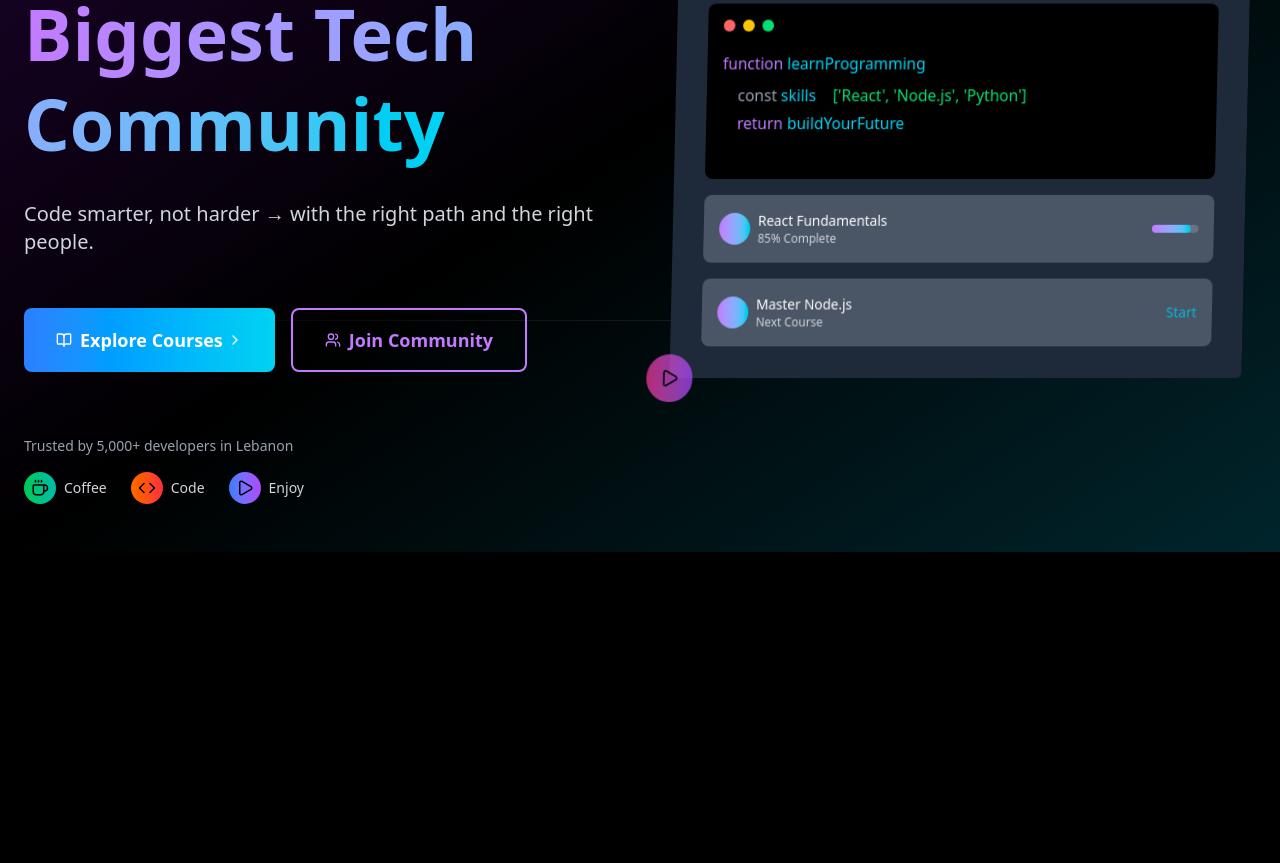
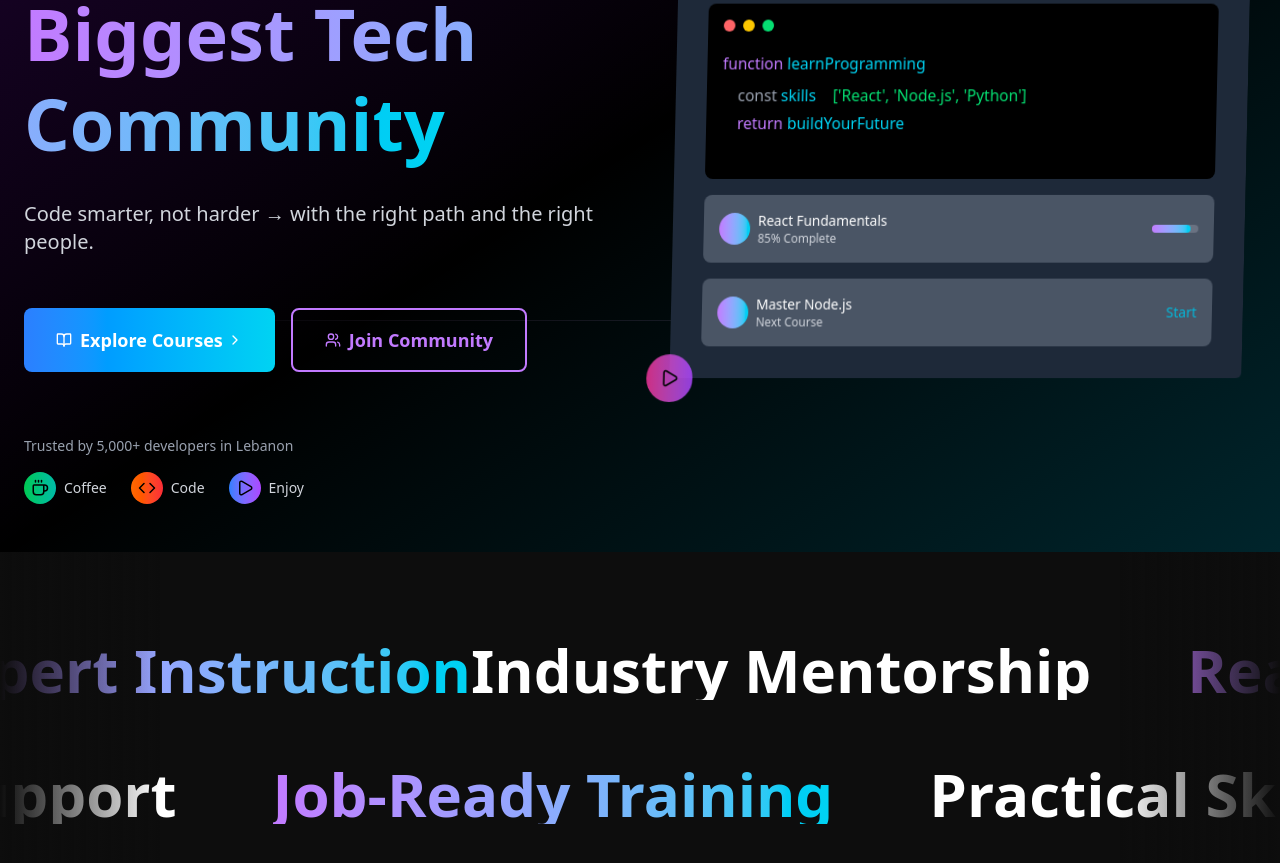
Before and after one commit to chko0/devbounty-techtalks-1, a React (Vite) app: page / in a window 1280 px wide. Shown: the part 323-1186 px from the top of the page. Before the commit the page ends 875 px from the top, so only its background shows below. Built offline with nearby package versions, Linux system fonts and the light colour scheme.

Commit message:
feat: Add Feature Highlights section and new marquee animation classes

```diff
--- /dev/null
+++ b/src/components/featureHighlight/FeatureHighlight.jsx
@@ -0,0 +1,72 @@
+import GradientText from "../common/GradientText";
+
+const row1 = [
+  "Industry Mentorship",
+  <GradientText>Real-World Projects</GradientText>,
+  "Professional Certification",
+  <GradientText>Career Opportunities</GradientText>,
+  "Hands-On Learning",
+  <GradientText>Expert Instruction</GradientText>,
+];
+
+const row2 = [
+  "Community Support",
+  <GradientText>Job-Ready Training</GradientText>,
+  "Practical Skills",
+  <GradientText>Team Collaboration</GradientText>,
+  "Startup Partnerships",
+  <GradientText>5,000+ Developers</GradientText>,
+];
+
+export default function FeatureHighlight() {
+  return (
+    <div className="relative py-22 bg-[#0d0d0d] overflow-hidden">
+      {/* Left & Right fades */}
+      <div className="pointer-events-none absolute inset-y-0 left-0 w-40 bg-gradient-to-r from-[#0d0d0d] to-transparent z-20" />
+      <div className="pointer-events-none absolute inset-y-0 right-0 w-40 bg-gradient-to-l from-[#0d0d0d] to-transparent z-20" />
+
+      {/* Row 1 — scrolls LEFT */}
+      <div className="marquee marquee-right mb-16">
+        <div className="marquee-track">
+          <div className="marquee-content">
+            {row1.map((item, i) => (
+              <span key={i} className="text-6xl font-bold text-white">
+                {item}
+              </span>
+            ))}
+          </div>
+
+          {/* Duplicate for seamless loop */}
+          <div className="marquee-content">
+            {row1.map((item, i) => (
+              <span key={"dup-" + i} className="text-6xl font-bold text-white">
+                {item}
+              </span>
+            ))}
+          </div>
+        </div>
+      </div>
+
+      {/* Row 2 — scroll RIGHT */}
+      <div className="marquee marquee-left">
+        <div className="marquee-track">
+          <div className="marquee-content">
+            {row2.map((item, i) => (
+              <span key={i} className="text-6xl font-bold text-white">
+                {item}
+              </span>
+            ))}
+          </div>
+
+          <div className="marquee-content">
+            {row2.map((item, i) => (
+              <span key={"dup-" + i} className="text-6xl font-bold text-white">
+                {item}
+              </span>
+            ))}
+          </div>
+        </div>
+      </div>
+    </div>
+  );
+}
--- a/src/index.css
+++ b/src/index.css
@@ -28,3 +28,60 @@
     transform: translateX(-100%);
   }
 }
+
+/* --------------------------------------------- */
+/* MARQUEE BASE                                   */
+/* --------------------------------------------- */
+.marquee {
+  display: flex;
+  width: 100%;
+  overflow: hidden;
+  position: relative;
+  white-space: nowrap;
+}
+
+/* Track that moves */
+.marquee-track {
+  display: flex;
+  flex-shrink: 0;
+}
+
+/* Duplicate track for seamless looping */
+.marquee-content {
+  display: flex;
+  gap: 6rem; /* adjust spacing between items */
+  white-space: nowrap;
+}
+
+/* --------------------------------------------- */
+/* ANIMATIONS                                     */
+/* --------------------------------------------- */
+
+/* Scroll left */
+@keyframes marquee-left {
+  0% {
+    transform: translateX(0);
+  }
+  100% {
+    transform: translateX(-50%);
+  }
+}
+
+/* Scroll right */
+@keyframes marquee-right {
+  0% {
+    transform: translateX(-50%);
+  }
+  100% {
+    transform: translateX(0);
+  }
+}
+
+/* Classes to trigger the animations */
+.marquee-left .marquee-track {
+  animation: marquee-left 50s linear infinite;
+}
+
+.marquee-right .marquee-track {
+  animation: marquee-right 50s linear infinite;
+}
--- a/src/pages/HomePage.jsx
+++ b/src/pages/HomePage.jsx
@@ -1,10 +1,11 @@
-import Logo from "../components/common/Logo";
+import FeatureHighlight from "../components/featureHighlight/FeatureHighlight";
 import Hero from "../components/hero/Hero";
 
 export default function HomePage() {
   return (
     <>
       <Hero />
+      <FeatureHighlight />
     </>
   );
 }
```
